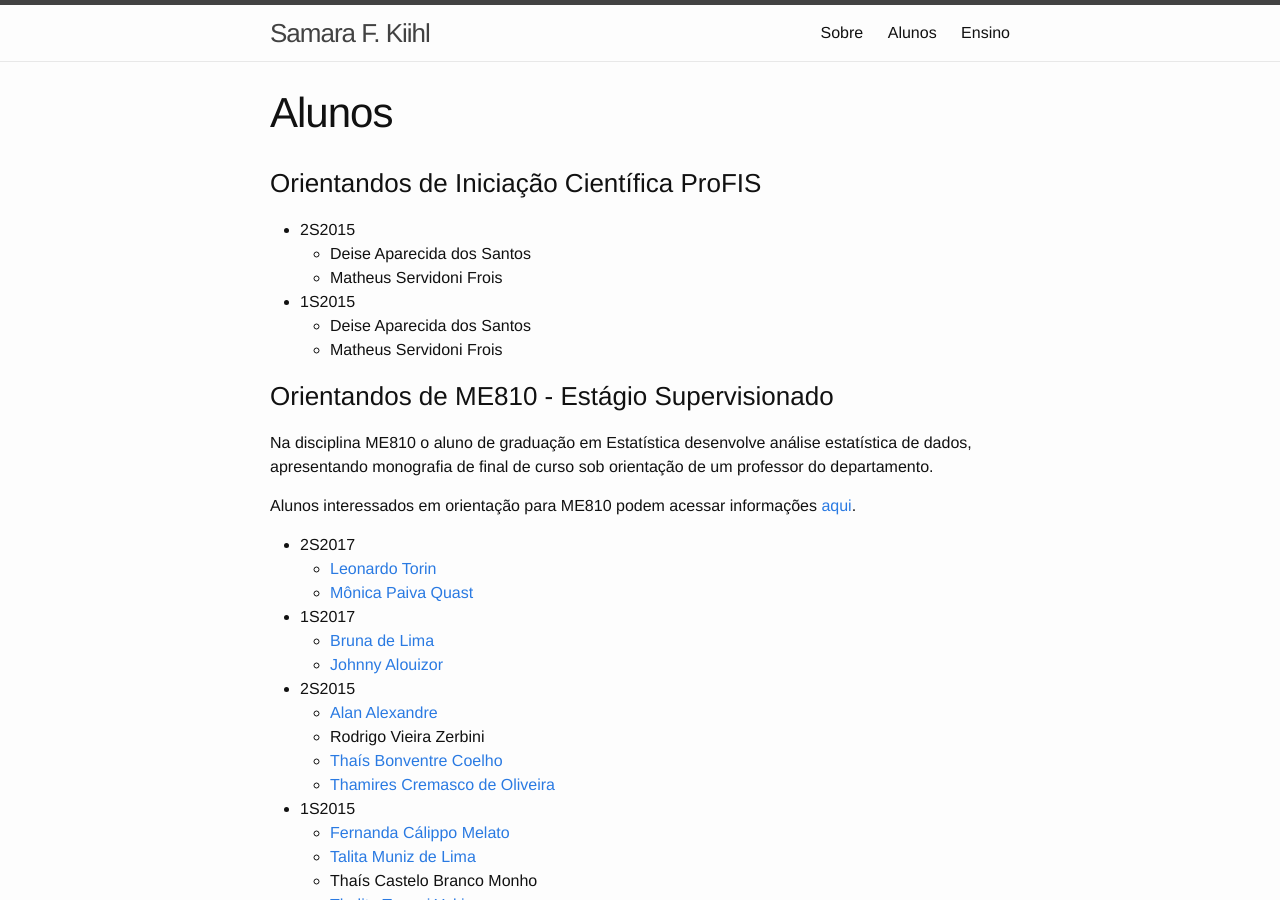
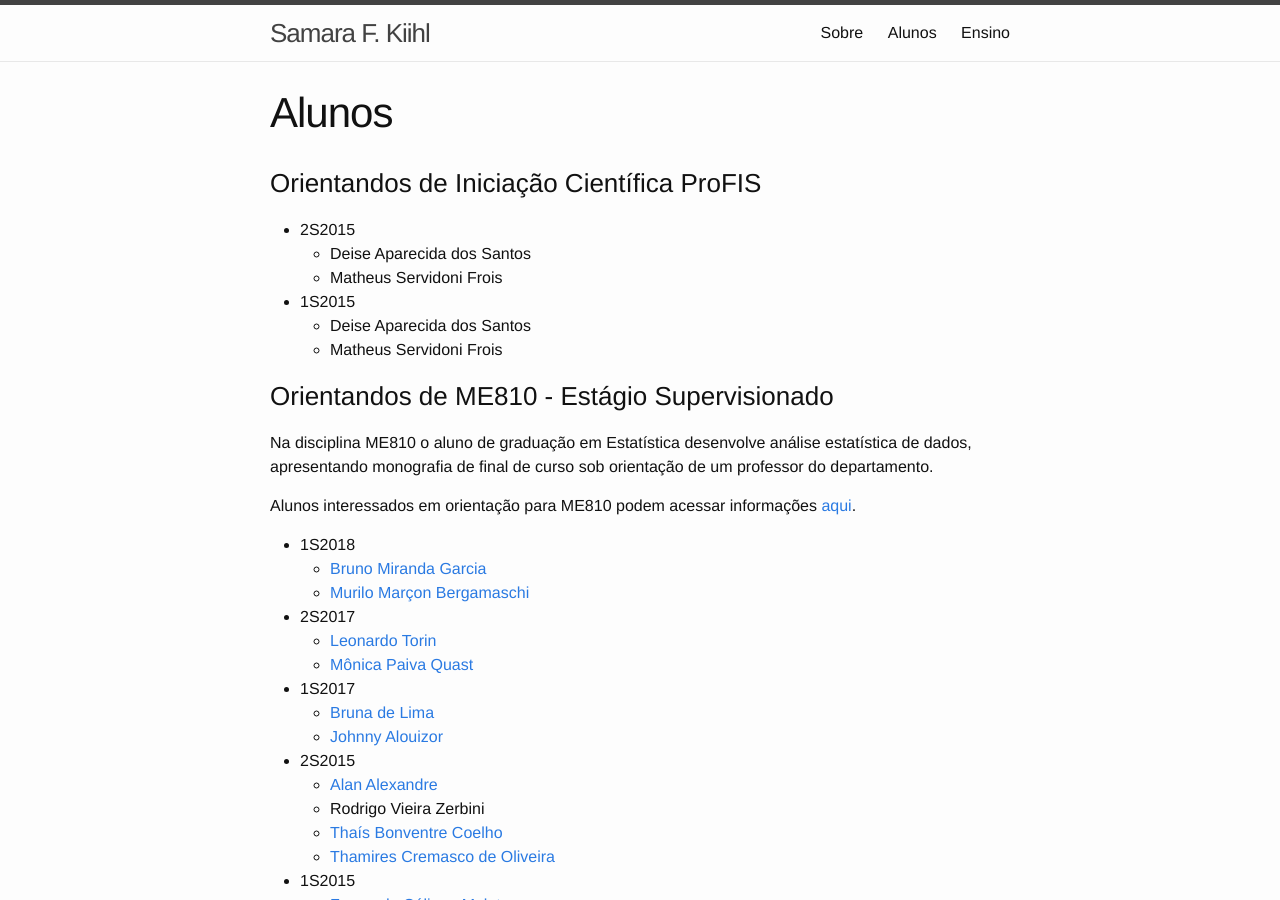
Before and after one commit to samarafk/samarafk.github.io, a Jekyll site: the page built from students.md, in a window 1280 px wide and 900 px high. Built offline with Jekyll 4.4.1, drawn with Linux system fonts in a browser that asks for light colours.

Commit message:
Update students.md

```diff
--- a/students.md
+++ b/students.md
@@ -21,8 +21,9 @@ Na disciplina ME810 o aluno de graduação em Estatística desenvolve análise e
 
 Alunos interessados em orientação para ME810 podem acessar informações [aqui](../ME710_ME810).
 
-
-
+  + 1S2018
+     + [Bruno Miranda Garcia](https://www.linkedin.com/in/brunomgarcia)
+     + [Murilo Marçon Bergamaschi](https://www.linkedin.com/in/murilo-bergamaschi-66b357136)
 
    + 2S2017
       + [Leonardo Torin](https://www.linkedin.com/in/leonardo-torin-1a7722140)
```
